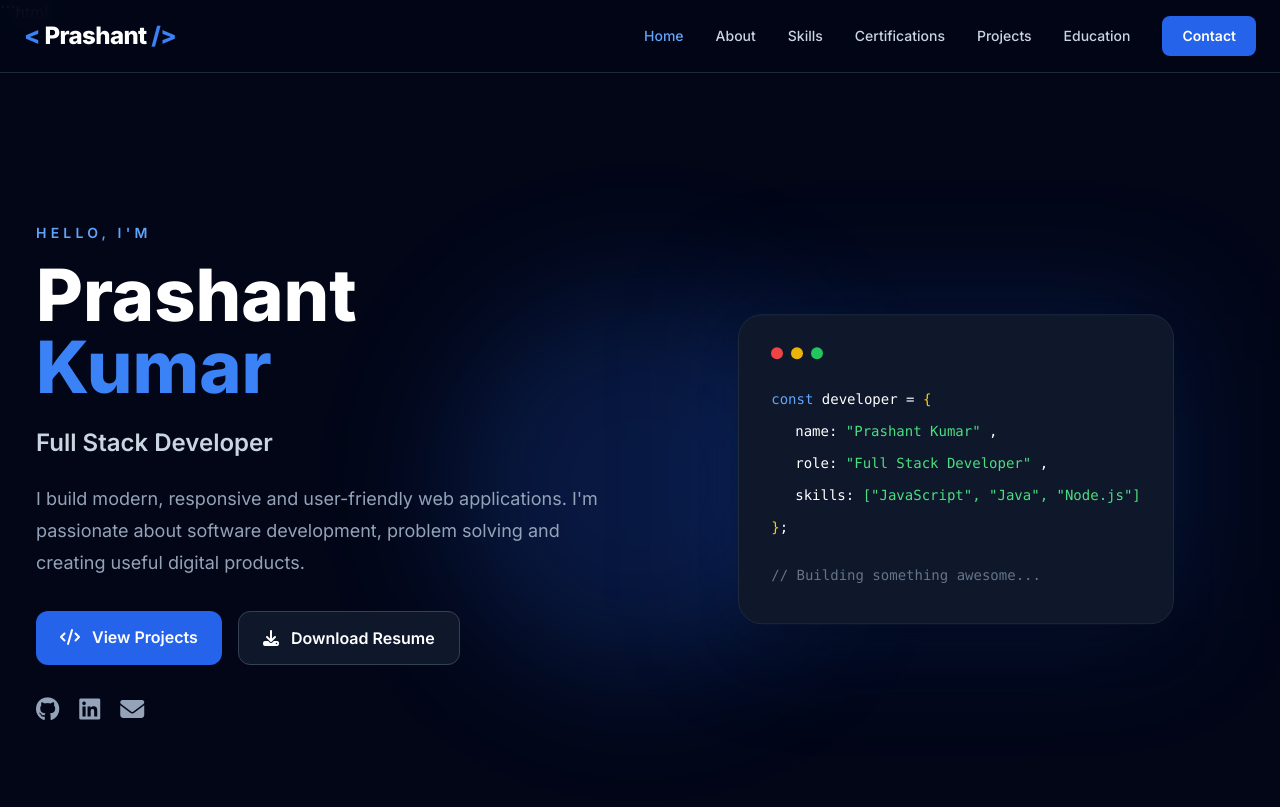
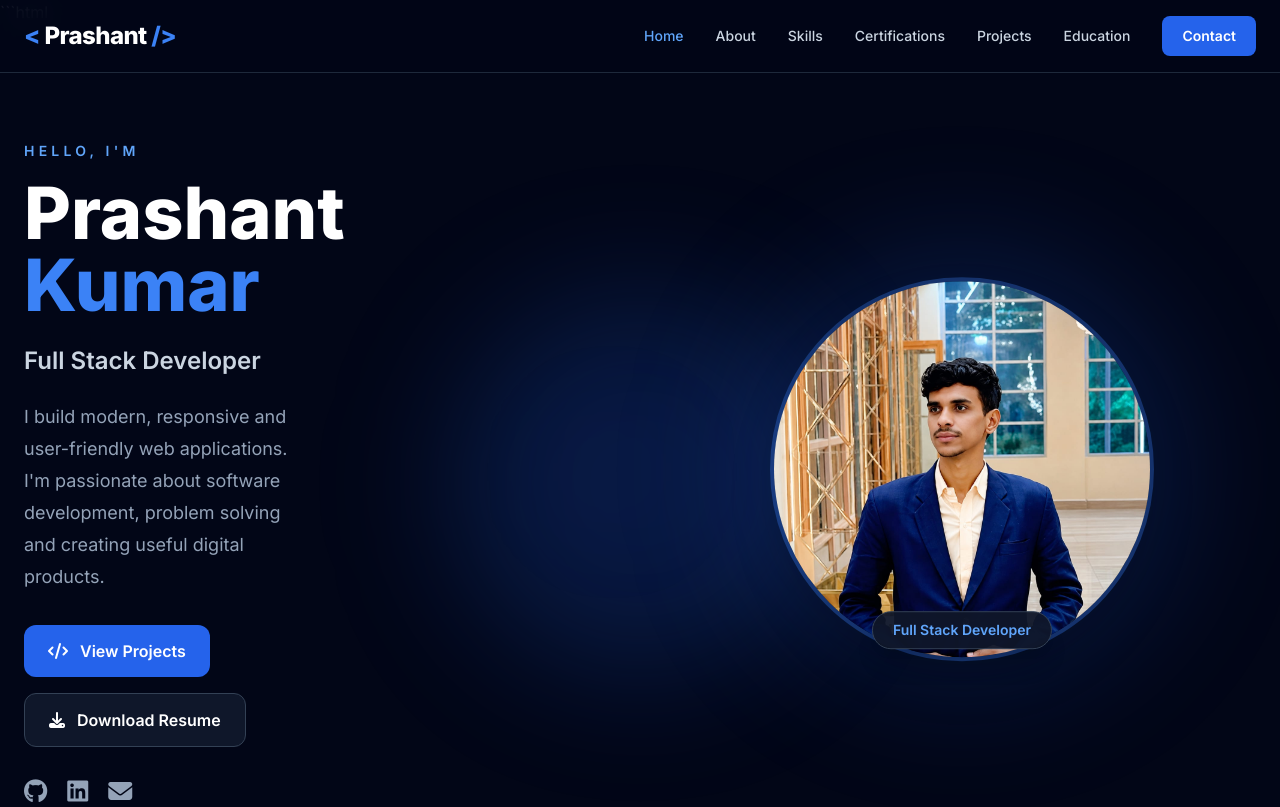
Before and after one commit to prashantkumar2467/portfolio, a plain HTML site: page index.html in a window 1280 px wide. Shown: the top 807 px of the page. Drawn offline with nearby package versions, Linux system fonts and the light colour scheme.

Commit message:
Update portfolio

```diff
--- a/index.html
+++ b/index.html
@@ -157,6 +157,8 @@
 
         <div class="mx-auto grid max-w-7xl items-center gap-14 md:grid-cols-2">
 
+            <div class="grid items-center gap-12 lg:grid-cols-2">
+
     <!-- Hero Content -->
     <div class="animate-fade-in">
 
@@ -185,15 +187,23 @@
         <div class="mt-8 flex flex-wrap gap-4">
 
             <a href="#projects"
-                        class="rounded-xl bg-blue-600 px-6 py-3.5 font-semibold transition hover:-translate-y-1 hover:bg-blue-700">
+                class="rounded-xl bg-blue-600 px-6 py-3.5 font-semibold
+                       transition hover:-translate-y-1 hover:bg-blue-700">
+
                 <i class="fa-solid fa-code mr-2"></i>
                 View Projects
+
             </a>
 
             <a href="resume/Prashant-Kumar-Resume.pdf" download
-                        class="rounded-xl border border-slate-700 bg-slate-900 px-6 py-3.5 font-semibold transition hover:-translate-y-1 hover:border-blue-500 hover:text-blue-400">
+                class="rounded-xl border border-slate-700 bg-slate-900
+                       px-6 py-3.5 font-semibold transition
+                       hover:-translate-y-1 hover:border-blue-500
+                       hover:text-blue-400">
+
                 <i class="fa-solid fa-download mr-2"></i>
                 Download Resume
+
             </a>
 
         </div>
@@ -201,19 +211,30 @@
         <!-- Social Links -->
         <div class="mt-8 flex gap-5">
 
-                    <a href="https://github.com/" target="_blank"
-                        class="text-2xl text-slate-400 transition hover:text-white" aria-label="GitHub">
+            <a href="https://github.com/prashantkumar2467"
+                target="_blank"
+                class="text-2xl text-slate-400 transition hover:text-white"
+                aria-label="GitHub">
+
                 <i class="fa-brands fa-github"></i>
+
             </a>
 
-                    <a href="https://linkedin.com/" target="_blank"
-                        class="text-2xl text-slate-400 transition hover:text-blue-500" aria-label="LinkedIn">
+            <a href="https://www.linkedin.com/"
+                target="_blank"
+                class="text-2xl text-slate-400 transition hover:text-blue-500"
+                aria-label="LinkedIn">
+
                 <i class="fa-brands fa-linkedin"></i>
+
             </a>
 
-                    <a href="mailto:your-email@example.com"
-                        class="text-2xl text-slate-400 transition hover:text-red-400" aria-label="Email">
+            <a href="mailto:prashantkr.2467@gmail.com"
+                class="text-2xl text-slate-400 transition hover:text-red-400"
+                aria-label="Email">
+
                 <i class="fa-solid fa-envelope"></i>
+
             </a>
 
         </div>
@@ -221,61 +242,56 @@
     </div>
 
 
-            <!-- Developer Card -->
+    <!-- ================= PROFILE PHOTO ================= -->
+
+    <div class="flex justify-center lg:justify-end">
+
+        <div class="relative">
+
+            <!-- Blue glow -->
+            <div class="absolute -inset-6 rounded-full
+                        bg-blue-500/20 blur-3xl">
+            </div>
+
+
+
+        </div>
+
+    </div>
+
+</div>
+
+<!-- Profile Photo -->
 <div class="flex justify-center">
 
     <div class="animate-float relative">
 
-                    <div class="absolute inset-0 rounded-3xl bg-blue-600/20 blur-3xl">
-                    </div>
+        <!-- Blue Glow -->
+        <div class="absolute -inset-6 rounded-full bg-blue-600/20 blur-3xl"></div>
 
+        <!-- Photo -->
+        <div class="relative">
+
+            <img
+                src="./assets/images/profile.jpg"
+                alt="Prashant Kumar"
+                class="h-64 w-64 rounded-full
+                       border-4 border-blue-500/30
+                       object-cover shadow-2xl
+                       sm:h-72 sm:w-72
+                       md:h-80 md:w-80
+                       lg:h-96 lg:w-96"
+            >
+
+            <!-- Developer Badge -->
             <div
-                        class="relative w-full max-w-md rounded-3xl border border-slate-800 bg-slate-900 p-8 shadow-2xl">
+                class="absolute bottom-3 left-1/2
+                       -translate-x-1/2 whitespace-nowrap
+                       rounded-full border border-slate-700
+                       bg-slate-900/95 px-5 py-2 shadow-xl">
 
-                        <!-- Terminal Top -->
-                        <div class="mb-6 flex items-center gap-2">
-
-                            <span class="h-3 w-3 rounded-full bg-red-500"></span>
-                            <span class="h-3 w-3 rounded-full bg-yellow-500"></span>
-                            <span class="h-3 w-3 rounded-full bg-green-500"></span>
-
-                        </div>
-
-                        <div class="font-mono text-sm leading-8">
-
-                            <p>
-                                <span class="text-blue-400">const</span>
-                                developer =
-                                <span class="text-yellow-400">{</span>
-                            </p>
-
-                            <p class="pl-6">
-                                name:
-                                <span class="text-green-400">
-                                    "Prashant Kumar"
-                                </span>,
-                            </p>
-
-                            <p class="pl-6">
-                                role:
-                                <span class="text-green-400">
-                                    "Full Stack Developer"
-                                </span>,
-                            </p>
-
-                            <p class="pl-6">
-                                skills:
-                                <span class="text-green-400">
-                                    ["JavaScript", "Java", "Node.js"]
-                                </span>
-                            </p>
-
-                            <p>
-                                <span class="text-yellow-400">}</span>;
-                            </p>
-
-                            <p class="mt-4 text-slate-500">
-                                // Building something awesome...
+                <p class="text-sm font-semibold text-blue-400">
+                    Full Stack Developer
                 </p>
 
             </div>
@@ -285,7 +301,6 @@
     </div>
 
 </div>
-
         </div>
 
     </section>
@@ -1235,6 +1250,9 @@
 
         </div>
 
+
+
+
     </section>
 
 
```
Also changed, not shown: assets/images/campuscode/Student_report.png (added), assets/images/campuscode/campuscode.png (added), assets/images/campuscode/college_admin.png (added), assets/images/campuscode/login.png (added), assets/images/campuscode/student_dashboard.png (added), assets/images/profile.jpg (added). Lines whose indentation alone changed are shown as unchanged.
